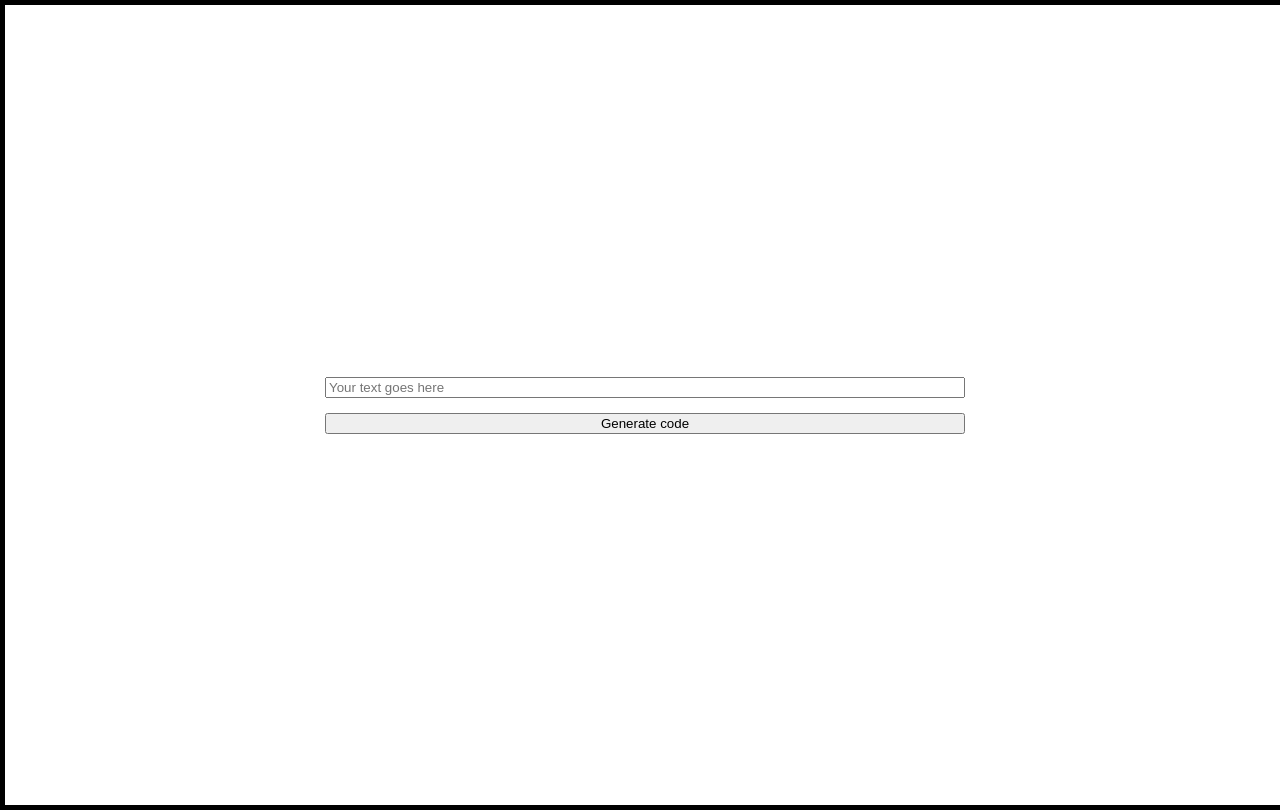
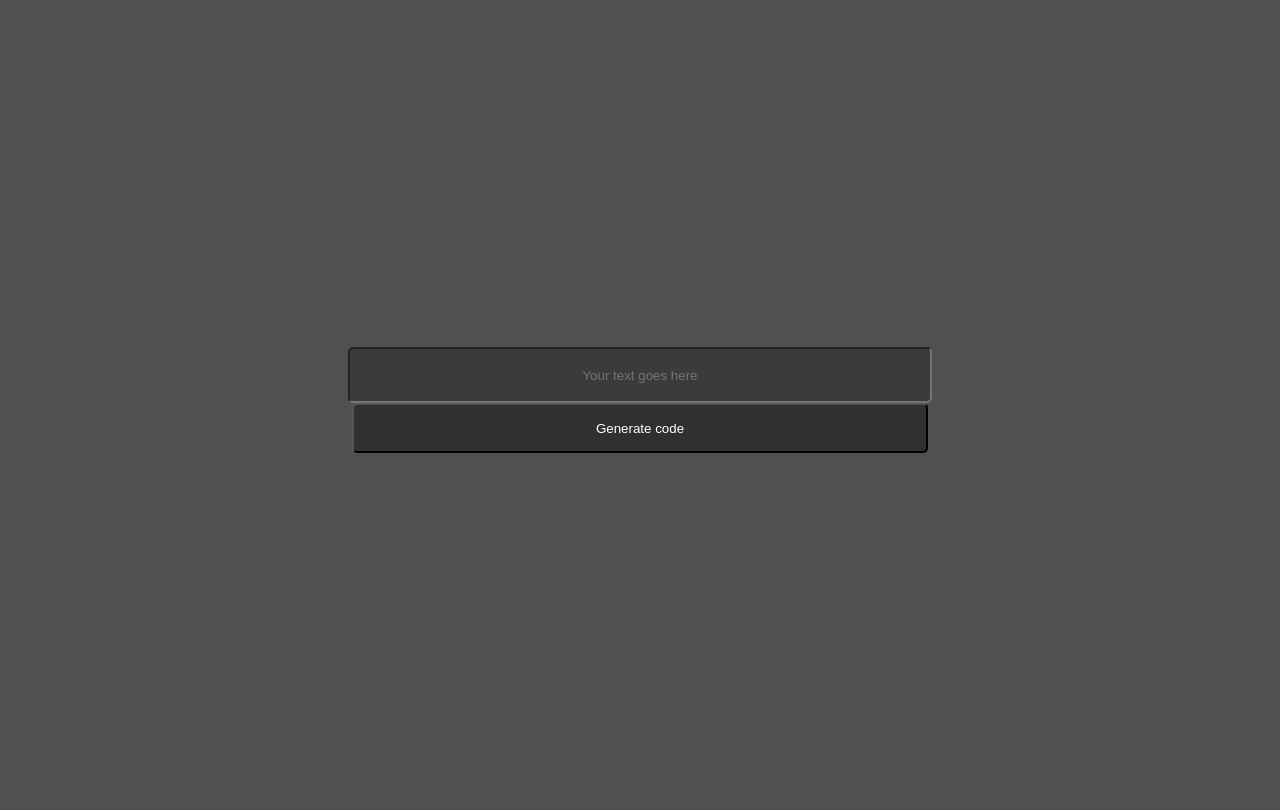
Before and after one commit to MeskoYan/Study-Cases, a plain HTML site: page qrbar code generator/index.html in a window 1280 px wide. Drawn offline with Linux system fonts and the light colour scheme.

Commit message:
generation done, but style needs improvements

```diff
--- a/qrbar code generator/index.html
+++ b/qrbar code generator/index.html
@@ -1,24 +1,24 @@
 <!DOCTYPE html>
-<html lang="en">
+<html lang="pt-br">
 <head>
     <meta charset="UTF-8">
     <meta name="viewport" content="width=device-width, initial-scale=1.0">
     <link rel="stylesheet" href="style.css">
     <link rel="shortcut icon" href="/References/Favicons/favicon.ico" type="image/x-icon">
-    <script src="script.js"></script>
     <title>Code generator</title>
 </head>
 <body>
     <div class="container">
         <div class="data">
 
-            <input type="text" placeholder="Your text goes here" name="text_sample" id="user_text">
+            <input type="text" placeholder="Your text goes here" name="text_sample" id="input">
 
-            <button id="submit_button">Generate code</button>
+            <img id="display">
 
-            <div id="qrcode"></div>
+            <button type="button" id="generate_code">Generate code</button>
 
         </div>
     </div>
+    <script src="script.js"></script>
 </body>
 </html>
--- a/qrbar code generator/script.js
+++ b/qrbar code generator/script.js
@@ -1,9 +1,15 @@
-document.addEventListener('DOMContentLoaded', () =>{
-    const text = document.getElementById('user_text');
-    console.log(text);
-    let qrcode = new QRcode(document.getElementById("qrcode"),{
-        text: "https://www.youtube.com/",
-        width: 128,
-        height: 128
+document.addEventListener('DOMContentLoaded', ()=>{
+    const input = document.getElementById("input");
+    const display = document.getElementById("display");
+    const button = document.getElementById("generate_code");
+    display.style.position = "absolute";
+    display.style.visibility = "hidden";
+    input.value = "";
+
+    button.addEventListener("click", () =>{
+        let input = document.getElementById("input");
+        display.src = "https://api.qrserver.com/v1/create-qr-code/?size=150x150&data=" + input.value;
+        display.style.position = "relative";
+        display.style.visibility = "visible"
     });
 })
--- a/qrbar code generator/style.css
+++ b/qrbar code generator/style.css
@@ -1,21 +1,50 @@
 body{
     margin: 0;
+    padding: 0;
+    background-color: rgb(80, 80, 80);
 }
 .container{
     width: 100vw;
     height: 100vh;
-    border: 5px solid black;
+    display: flex;
     position: relative;
+    justify-content: center;
+    align-items: center;
 }
 .data{
     display: flex;
+    flex-direction: column;
+    align-items: center;
     justify-content: center;
-    flex-direction: column;
-    position: absolute;
-    inset: 0;
-    margin: auto;
+    background-image:-moz-radial-gradient(rgba(0, 128, 0, 0.322),rgba(255, 255, 0, 0.363)) ;
     width: 50vw;
+    height: 65vh;
+    padding: 40px;
+    border-radius: 7%;
 }
-#user_text{
-    margin-bottom: 15px;
+.data > input,
+.data > img,
+.data > button {
+    width: 90%;
 }
+.data > input,
+.data > button {
+    height: 50px;
+    border-radius: 5px;
+}
+.data input {
+    color: rgb(230, 230, 230);
+    background-color: rgb(59, 59, 59);
+    text-align: center;
+}
+.data button {
+    color: white;
+    background-color: rgba(0, 0, 0, 0.404);
+}
+
+#display{
+    max-width: 200px;
+    margin: 30px 0px;
+    padding: 20px;
+    background-color: white;
+}
```
